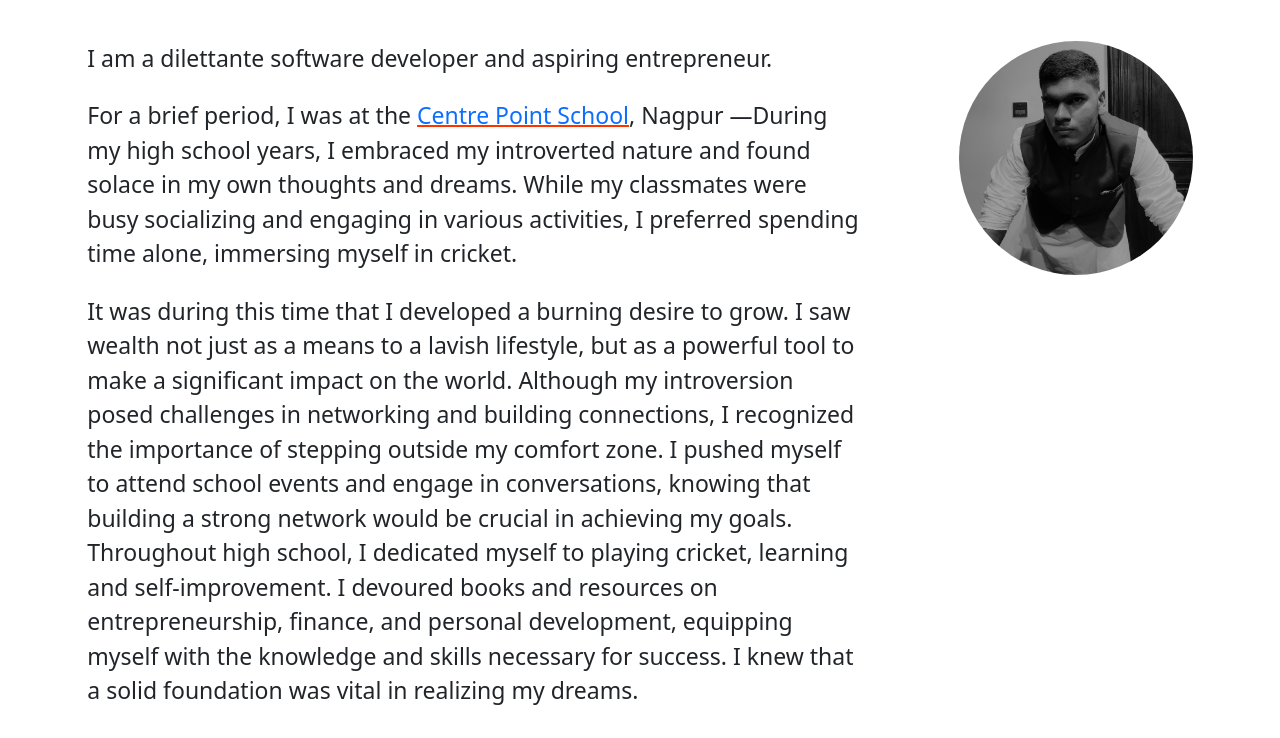
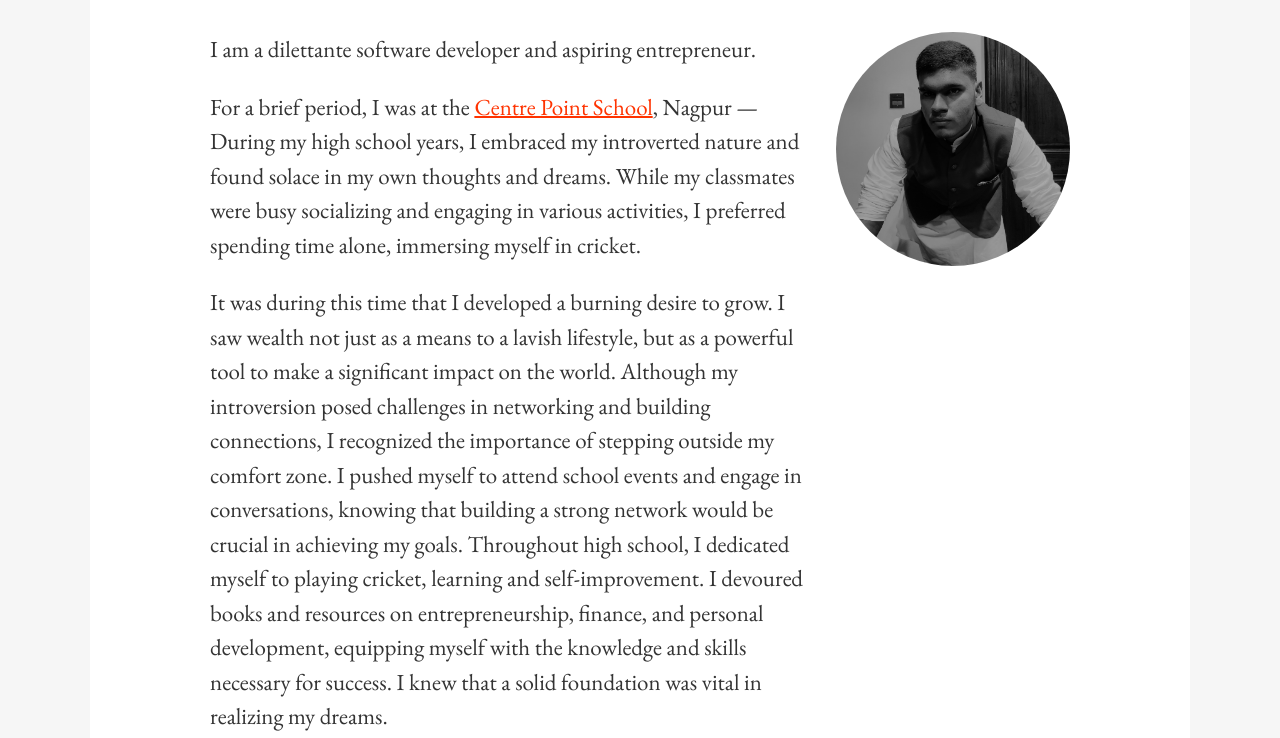
Before and after one commit to harshjindall/me, a plain HTML site: page index.html in a window 1280 px wide. Shown: the part 289-1027 px from the top of the page. Drawn offline with nearby package versions, Linux system fonts and the light colour scheme; files whose address does not match are found by name.

Commit message:
Update index.html

```diff
--- a/index.html
+++ b/index.html
@@ -6,7 +6,6 @@
     <title>Harsh Jindal - Stoic, Irrational, Sophomore </title>
     <link rel="shortcut icon" href="HJ.png" />
     <link rel="stylesheet" type="text/css" href="style.css" />
-    <link href="https://cdn.jsdelivr.net/npm/bootstrap@5.2.3/dist/css/bootstrap.min.css" rel="stylesheet">
     <script src="https://cdn.jsdelivr.net/npm/bootstrap@5.2.3/dist/js/bootstrap.bundle.min.js"></script>
 </head>
 <body>
```
